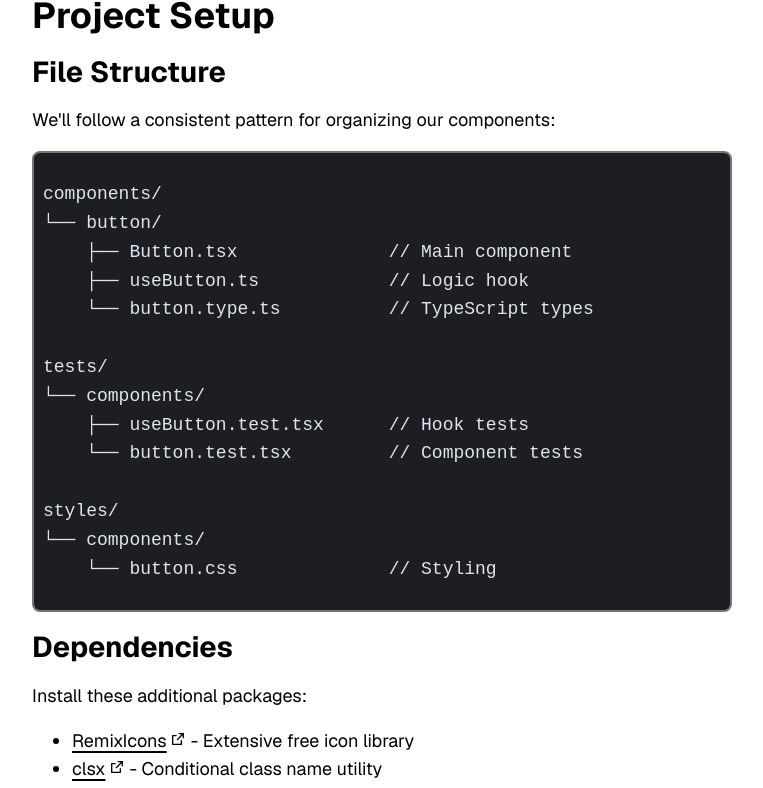
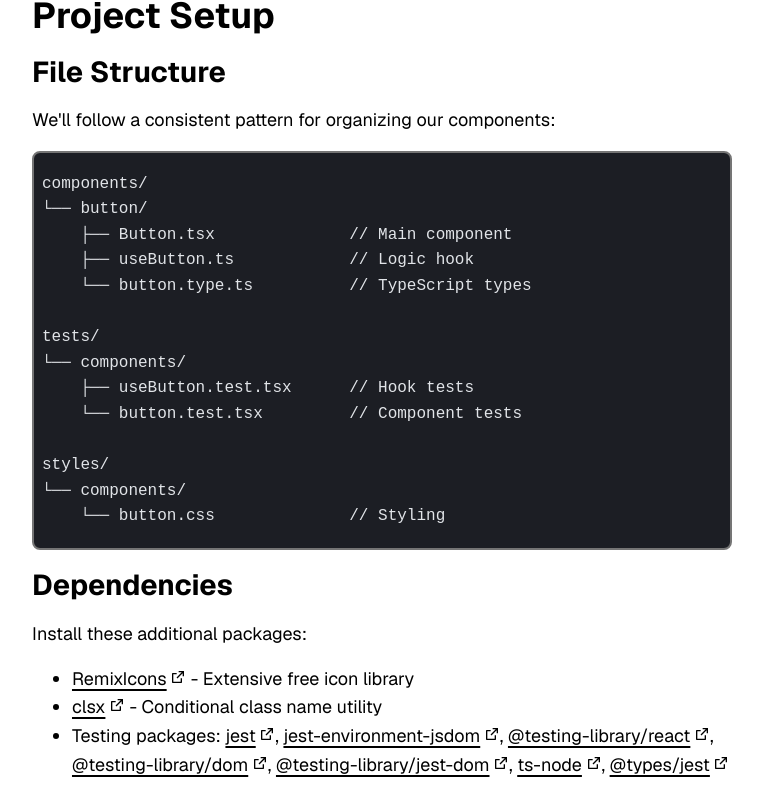
Before and after one commit to codercarl1243/react_components_system, a Next.js app: page /blog/design-system/buttons in a window 1280 px wide. Shown: the part 1245-2033 px from the top of the page, without its empty margins (64-827 px from the left). Built offline with nearby package versions, Linux system fonts and the light colour scheme.

Commit message:
UPDATE code text should be a base 1rem

```diff
--- a/app/styles/components/code.css
+++ b/app/styles/components/code.css
@@ -1,5 +1,6 @@
     .shiki-wrapper {
         position: relative;
+        font-size: 1rem;
     }
 
     .shiki-wrapper .button--copy {
@@ -13,7 +14,7 @@
 
     .shiki-wrapper pre {
         max-height: 30rem;
-        padding: 1.5em 0.5em;
+        padding: 1.15em 0.5em;
         padding-inline-end: 3em;
         margin-block: 0;
         border: var(--border-thick);
```
